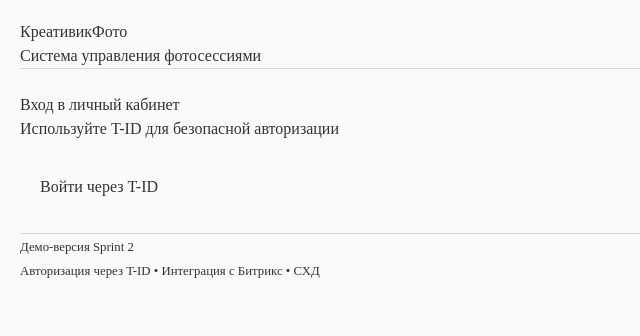
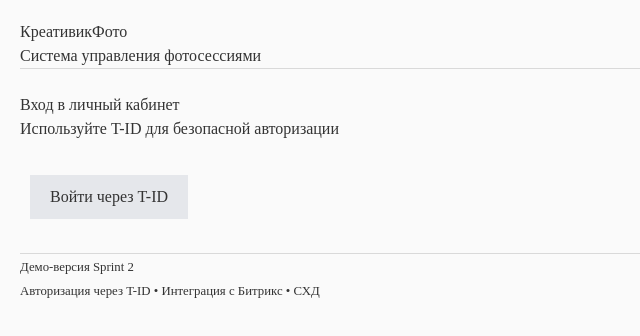
Before and after one commit to 2chooman/my-instruction-pal, a React (Vite) app: page / in a window 1280 px wide. Shown: the top 336 px of the page, without its empty margins (0-640 px from the left). Built offline with nearby package versions, Linux system fonts and the light colour scheme; the HTML template or start-up script is replaced by a standard one.

Commit message:
Visual edit in Lovable
Edited UI in Lovable

```diff
--- a/src/pages/Login.tsx
+++ b/src/pages/Login.tsx
@@ -2,34 +2,35 @@ import { useState } from 'react';
 import { useNavigate } from 'react-router-dom';
 import { apiClient } from '@/lib/apiClient';
 import { useToast } from '@/hooks/use-toast';
-
 export default function Login() {
   const [isLoading, setIsLoading] = useState(false);
   const navigate = useNavigate();
-  const { toast } = useToast();
-
+  const {
+    toast
+  } = useToast();
   const handleLogin = async () => {
     setIsLoading(true);
     try {
       await apiClient.loginWithTIDMock();
       toast({
         title: 'Успешный вход',
-        description: 'Вы успешно авторизовались через T-ID',
+        description: 'Вы успешно авторизовались через T-ID'
       });
       navigate('/profile');
     } catch (error) {
       toast({
         variant: 'destructive',
         title: 'Ошибка входа',
-        description: 'Не удалось авторизоваться. Попробуйте позже.',
+        description: 'Не удалось авторизоваться. Попробуйте позже.'
       });
     } finally {
       setIsLoading(false);
     }
   };
-
-  return (
-    <div style={{ padding: '20px', fontFamily: 'Times New Roman, serif' }}>
+  return <div style={{
+    padding: '20px',
+    fontFamily: 'Times New Roman, serif'
+  }}>
       <h1>КреативикФото</h1>
       <p>Система управления фотосессиями</p>
       <hr />
@@ -37,15 +38,11 @@ export default function Login() {
       <h2>Вход в личный кабинет</h2>
       <p>Используйте T-ID для безопасной авторизации</p>
       <br />
-      <button
-        onClick={handleLogin}
-        disabled={isLoading}
-        style={{
-          padding: '10px 20px',
-          cursor: isLoading ? 'not-allowed' : 'pointer',
-          opacity: isLoading ? 0.6 : 1
-        }}
-      >
+      <button onClick={handleLogin} disabled={isLoading} style={{
+      padding: '10px 20px',
+      cursor: isLoading ? 'not-allowed' : 'pointer',
+      opacity: isLoading ? 0.6 : 1
+    }} className="bg-gray-200 hover:bg-gray-100 mx-[10px] my-[10px] px-[10px] py-[10px]">
         {isLoading ? 'Авторизация...' : 'Войти через T-ID'}
       </button>
       <br /><br />
@@ -53,6 +50,5 @@ export default function Login() {
       <small>Демо-версия Sprint 2</small>
       <br />
       <small>Авторизация через T-ID • Интеграция с Битрикс • СХД</small>
-    </div>
-  );
+    </div>;
 }
```
